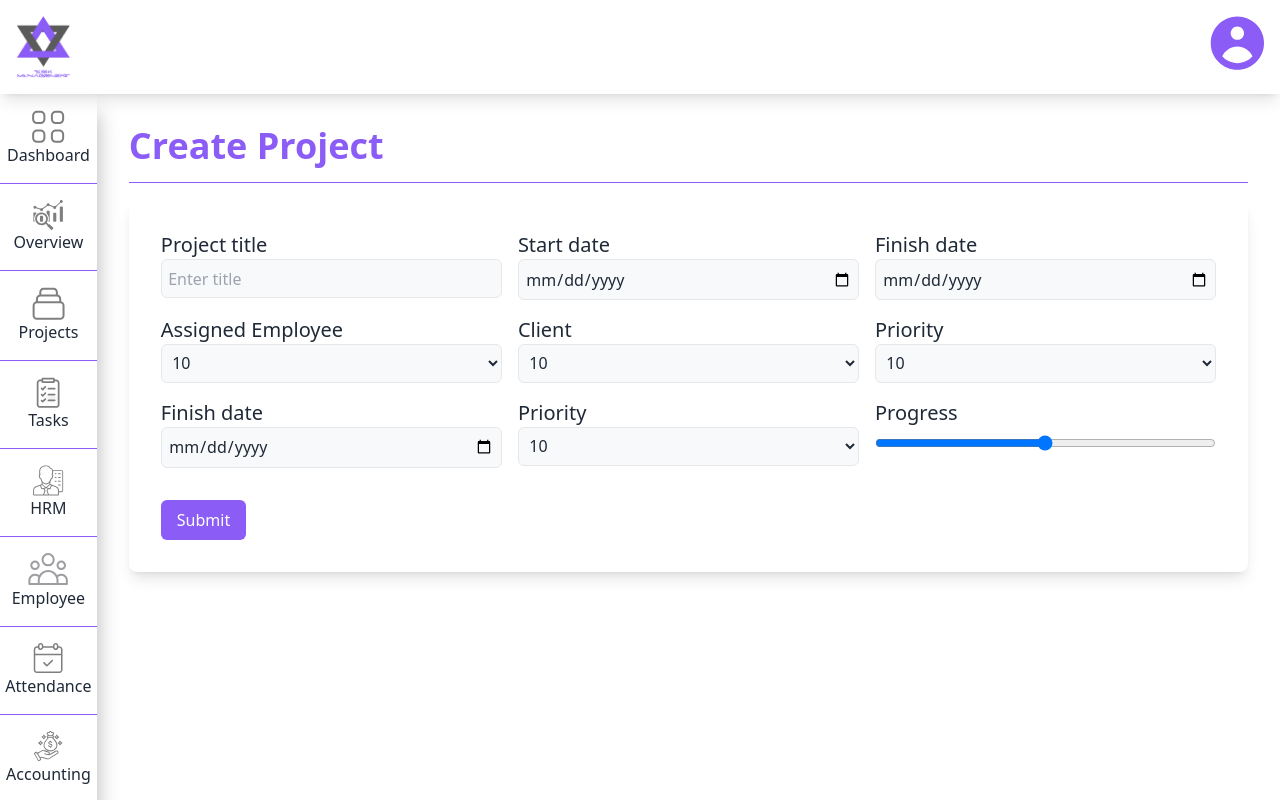
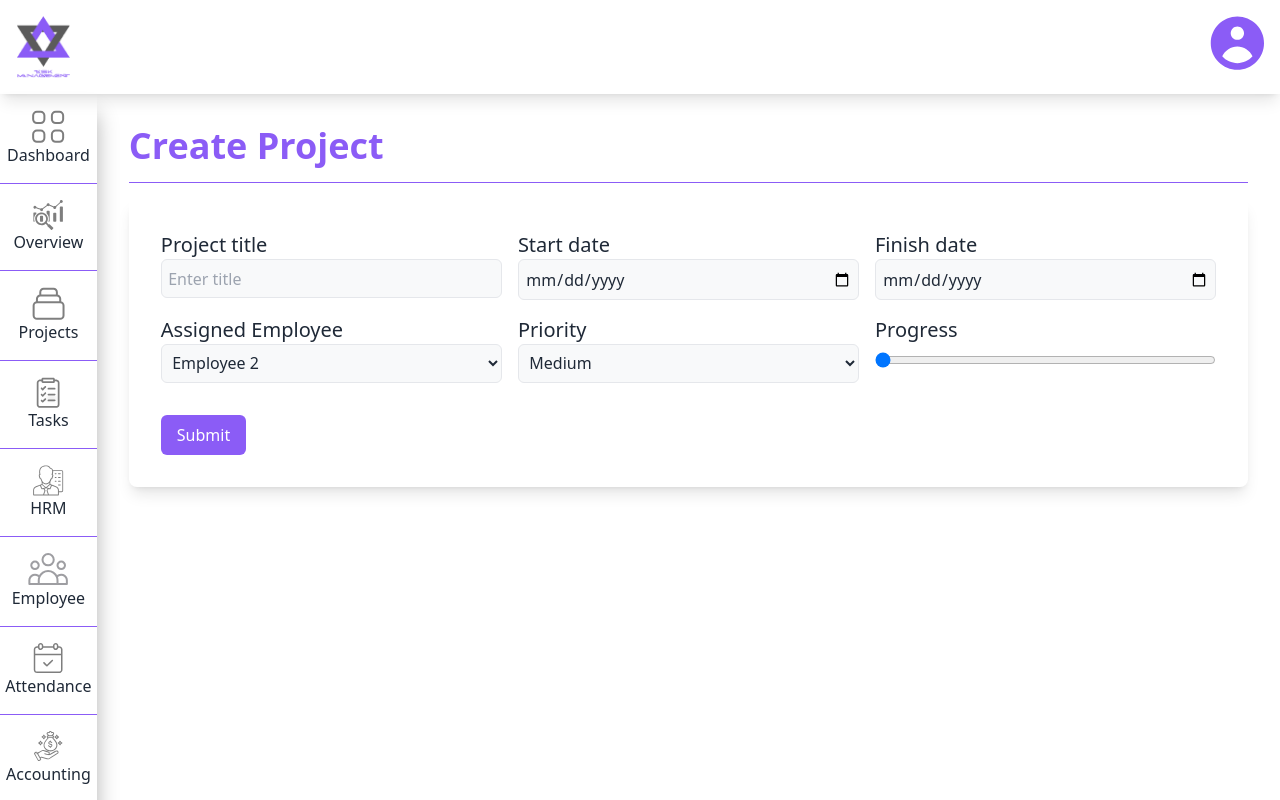
Before and after one commit to tmsaadrayhan/task-client, a React (Vite) app: page /create-project in a window 1280 px wide. Shown: the top 800 px of the page. Built offline with nearby package versions, Linux system fonts and the light colour scheme.

Commit message:
Your commit message here

```diff
--- a/src/Pages/CreatProject/CreateProject.jsx
+++ b/src/Pages/CreatProject/CreateProject.jsx
@@ -1,12 +1,71 @@
+import { useState } from "react";
+
 const CreateProject = () => {
-  const handleValue = (event) => {
-    console.log(event.target.value);
+  const [formData, setFormData] = useState({
+    title: "",
+    startDate: "",
+    finishDate: "",
+    assignedEmployee: "employeeId2", // Default value
+    priority: "Medium", // Default value
+    progress: 0,
+  });
+
+  const handleInputChange = (event) => {
+    const { name, value } = event.target;
+    setFormData({
+      ...formData,
+      [name]: value,
+    });
   };
+
+  const handleRangeChange = (event) => {
+    setFormData({
+      ...formData,
+      progress: parseInt(event.target.value),
+    });
+  };
+
+  const getTokenFromLocalStorage = () => {
+    return localStorage.getItem('accessToken'); // Assuming you store the token with the key 'accessToken'
+  };
+
+  const handleSubmit = async (event) => {
+    event.preventDefault();
+
+    try {
+      const token = getTokenFromLocalStorage(); // Retrieve token from local storage
+
+      const response = await fetch("http://localhost:5000/projects", {
+        method: "POST",
+        headers: {
+          "Content-Type": "application/json",
+          "x-access-token": token // Include the JWT token in the request headers
+        },
+        body: JSON.stringify({
+          title: formData.title, // Include project title
+          startDate: formData.startDate, // Include project start date
+          finishDate: formData.finishDate, // Include project finish date
+          assignedEmployees: [formData.assignedEmployee], // Include assigned employee
+          priority: formData.priority, // Include project priority
+          progress: formData.progress, // Include project progress
+        })
+      });
+
+      if (!response.ok) {
+        throw new Error("Failed to create project");
+      }
+
+      // Handle successful response
+    } catch (error) {
+      console.error("Failed to create project:", error);
+    }
+  };
+
   return (
     <div className="w-full p-[2rem]">
       <h1 className="text-4xl text-[#8B5CF6] font-[600]">Create Project</h1>
-      <hr className="solid mt-[1rem]"></hr>
-      <form className="rounded-lg shadow-lg mt-[1rem]">
+      <hr className="solid mt-[1rem]" />
+      <form className="rounded-lg shadow-lg mt-[1rem]" onSubmit={handleSubmit}>
         <div className="grid grid-cols-3 gap-[1rem] w-full p-[2rem]">
           <div>
             <p className="text-xl">Project title</p>
@@ -14,6 +73,9 @@ const CreateProject = () => {
               className="border rounded-md w-full bg-[#F8F9FA] p-[.4rem]"
               type="text"
               placeholder="Enter title"
+              name="title"
+              value={formData.title}
+              onChange={handleInputChange}
             />
           </div>
           <div>
@@ -22,6 +84,9 @@ const CreateProject = () => {
               className="border rounded-md w-full bg-[#F8F9FA] p-[.4rem]"
               type="date"
               placeholder="Enter start date"
+              name="startDate"
+              value={formData.startDate}
+              onChange={handleInputChange}
             />
           </div>
           <div>
@@ -30,46 +95,35 @@ const CreateProject = () => {
               className="border rounded-md w-full bg-[#F8F9FA] p-[.4rem]"
               type="date"
               placeholder="Enter finish date"
+              name="finishDate"
+              value={formData.finishDate}
+              onChange={handleInputChange}
             />
           </div>
           <div>
             <p className="text-xl">Assigned Employee</p>
-            <select className="border rounded-md bg-[#F8F9FA] p-[.4rem] w-full">
-              <option>5</option>
-              <option selected>10</option>
-              <option>20</option>
-            </select>
-          </div>
-          <div>
-            <p className="text-xl">Client</p>
-            <select className="border rounded-md bg-[#F8F9FA] p-[.4rem] w-full">
-              <option>5</option>
-              <option selected>10</option>
-              <option>20</option>
+            <select
+              className="border rounded-md bg-[#F8F9FA] p-[.4rem] w-full"
+              name="assignedEmployee"
+              value={formData.assignedEmployee}
+              onChange={handleInputChange}
+            >
+              <option value="employeeId1">Employee 1</option>
+              <option value="employeeId2">Employee 2</option>
+              <option value="employeeId3">Employee 3</option>
             </select>
           </div>
           <div>
             <p className="text-xl">Priority</p>
-            <select className="border rounded-md bg-[#F8F9FA] p-[.4rem] w-full">
-              <option>5</option>
-              <option selected>10</option>
-              <option>20</option>
-            </select>
-          </div>
-          <div>
-            <p className="text-xl">Finish date</p>
-            <input
-              className="border rounded-md w-full bg-[#F8F9FA] p-[.4rem]"
-              type="date"
-              placeholder="Enter finish date"
-            />
-          </div>
-          <div>
-            <p className="text-xl">Priority</p>
-            <select className="border rounded-md bg-[#F8F9FA] p-[.4rem] w-full">
-              <option>5</option>
-              <option selected>10</option>
-              <option>20</option>
+            <select
+              className="border rounded-md bg-[#F8F9FA] p-[.4rem] w-full"
+              name="priority"
+              value={formData.priority}
+              onChange={handleInputChange}
+            >
+              <option value="Low">Low</option>
+              <option value="Medium">Medium</option>
+              <option value="High">High</option>
             </select>
           </div>
           <div>
@@ -80,7 +134,8 @@ const CreateProject = () => {
               min="0"
               max="100"
               step="1"
-              onChange={handleValue}
+              value={formData.progress}
+              onChange={handleRangeChange}
               className="w-full h-[2rem]"
             />
           </div>
--- a/src/Pages/Login/Login.jsx
+++ b/src/Pages/Login/Login.jsx
@@ -29,7 +29,15 @@ const Login = () => {
         body: JSON.stringify(formData)
       });
       if (response.ok) {
+        const data = await response.json();
+        const token = data.token; // Assuming the token is returned as 'token' in the response
+
+        // Store the token in local storage
+        localStorage.setItem('accessToken', token);
+
+        // Show success toast
         toast.success("Login successful");
+
         // Optionally redirect the user to another page upon successful login
       } else {
         console.error("Login failed");
@@ -39,6 +47,7 @@ const Login = () => {
       console.error("Error occurred during login:", error);
     }
   };
+
 
   return (
     <div className="login_bg flex justify-center items-center h-screen mx-auto">
--- a/src/Pages/Projects/Projects.jsx
+++ b/src/Pages/Projects/Projects.jsx
@@ -9,6 +9,7 @@ import { IoEyeOutline } from "react-icons/io5";
 import { FiEdit } from "react-icons/fi";
 import { MdOutlineCancel } from "react-icons/md";
 import { Link } from "react-router-dom";
+
 
 const Projects = () => {
   const status = (
@@ -102,7 +103,7 @@ const Projects = () => {
               <tr>
                 <th className="px-[1rem]"></th>
                 <th className="px-[1rem]">Project</th>
-                <th className="px-[1rem]">Client</th>
+
                 <th className="px-[1rem]">Start Date</th>
                 <th className="px-[1rem]">Finish Date</th>
                 <th className="px-[1rem]">States</th>
@@ -126,9 +127,7 @@ const Projects = () => {
                     </div>
                   </div>
                 </td>
-                <td>
-                  <div className="mx-auto w-fit">Client Name</div>
-                </td>
+
                 <td>
                   <div className="mx-auto w-fit">2024-03-14</div>
                 </td>
```
